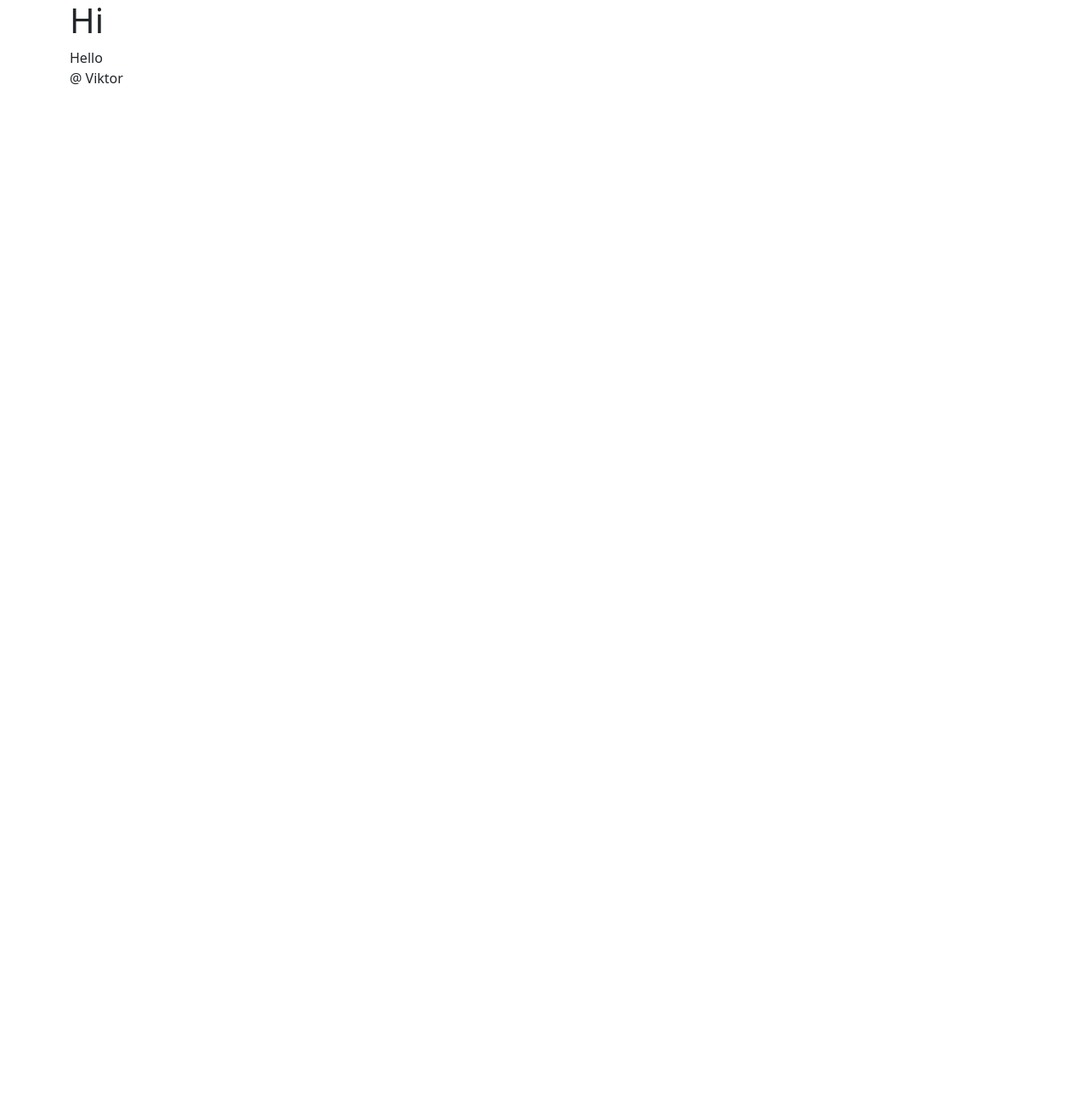
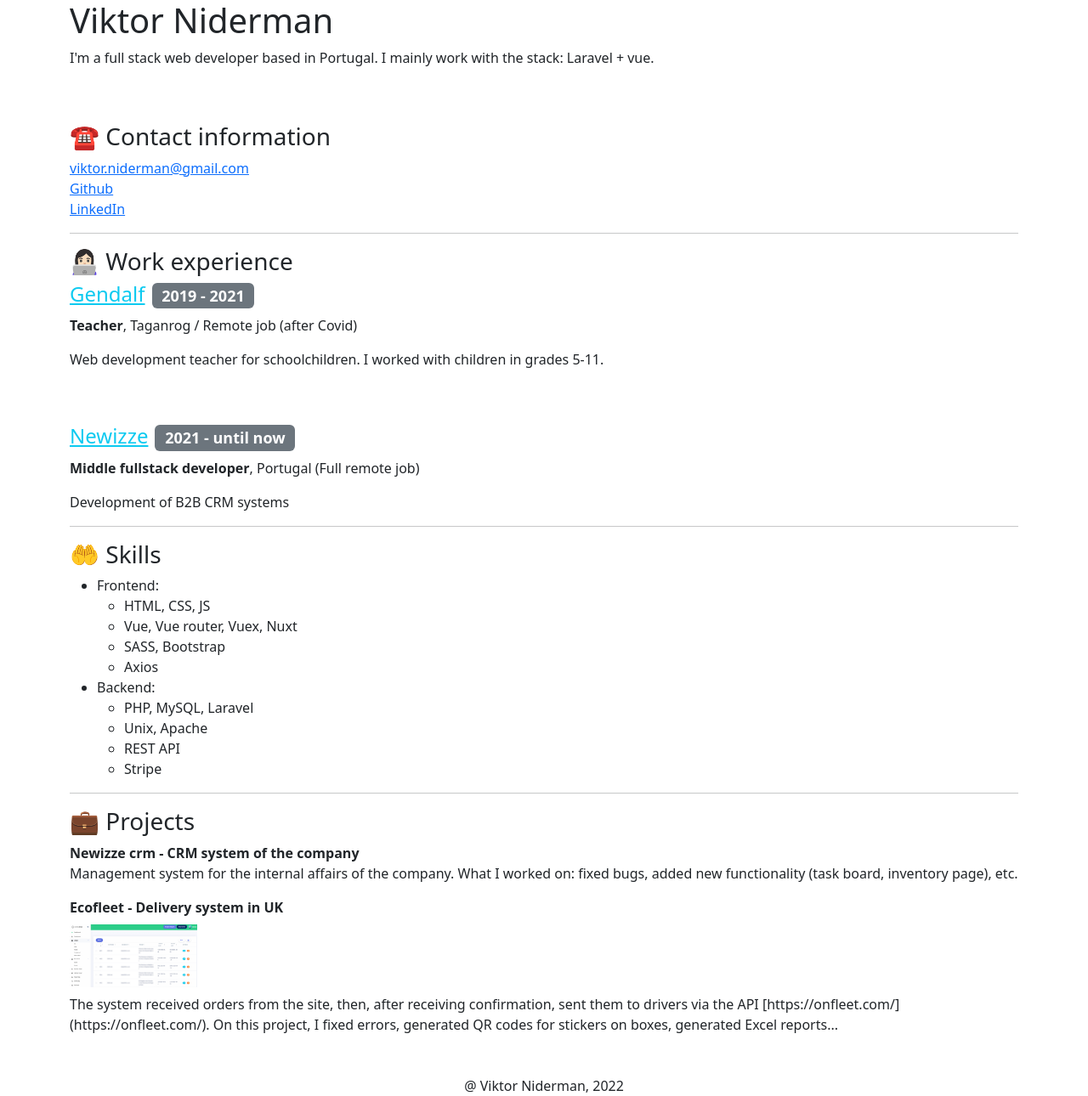
Before and after one commit to viktor-niderman/portfolio, a Vue app: page / in a window 1280 px wide. Shown: the whole page at 85% size. Before the commit the page ends 800 px from the top, so only its background shows below. Built offline with nearby package versions, Linux system fonts and the light colour scheme.

Commit message:
add info

```diff
--- a/src/views/Index.vue
+++ b/src/views/Index.vue
@@ -4,14 +4,95 @@
 
 <template>
   <div class="container">
-    <header>
-      <h1>Hi</h1>
+    <header class="pb-5">
+      <h1>Viktor Niderman</h1>
+      <p>I'm a full stack web developer based in Portugal. I mainly work with the stack: Laravel + vue.</p>
     </header>
     <main>
-      Hello
+      <div>
+        <h3>☎️ Contact information</h3>
+        <div>
+          <a href="mailto:viktor.niderman@gmail.com">viktor.niderman@gmail.com</a><br>
+          <a href="https://github.com/Zeref95">Github</a><br>
+          <a href="https://www.linkedin.com/in/viktor-niderman-28bb47219/">LinkedIn</a>
+        </div>
+      </div>
+      <hr>
+      <div>
+        <h3>👩🏻‍💻 Work experience</h3>
+        <div>
+          <h4>
+            <a href="https://gendalf.ru/" class="link-info me-2">Gendalf</a>
+            <span class="badge bg-secondary">2019 - 2021</span>
+          </h4>
+          <p><strong>Teacher</strong>,  Taganrog / Remote job (after Covid)</p>
+
+          <p>
+            Web development teacher for schoolchildren. I worked with children in grades 5-11.
+          </p>
+          <br><br>
+          <h4>
+            <a href="https://newizze.com/" class="link-info me-2">Newizze</a>
+            <span class="badge bg-secondary">2021 - until now</span>
+          </h4>
+          <p><strong>Middle fullstack developer</strong>, Portugal (Full remote job)</p>
+          <p>
+            Development of B2B CRM systems
+          </p>
+        </div>
+      </div>
+      <hr>
+      <div>
+        <h3>🤲 Skills</h3>
+        <div>
+          <ul>
+            <li>
+              Frontend:
+              <ul>
+                <li>HTML, CSS, JS</li>
+                <li>Vue, Vue router, Vuex, Nuxt</li>
+                <li>SASS, Bootstrap</li>
+                <li>Axios</li>
+              </ul>
+            </li>
+            <li>
+              Backend:
+              <ul>
+                <li>PHP, MySQL, Laravel</li>
+                <li>Unix, Apache</li>
+                <li>REST API</li>
+                <li>Stripe</li>
+              </ul>
+            </li>
+          </ul>
+        </div>
+      </div>
+      <hr>
+      <div>
+        <h3>💼 Projects</h3>
+        <div>
+          <div>
+            <strong>Newizze crm - CRM system of the company</strong>
+            <p>
+              Management system for the internal affairs of the company. What I worked on: fixed bugs, added new functionality (task board, inventory page), etc.
+            </p>
+          </div>
+          <div>
+            <strong>Ecofleet - Delivery system in UK</strong>
+            <div>
+              <img class="py-2" src="@/assets/images/projects/ecofleet.png" width="150px" alt="">
+            </div>
+            <p>
+              The system received orders from the site, then, after receiving confirmation, sent them to drivers via the API [https://onfleet.com/](https://onfleet.com/).
+              On this project, I fixed errors, generated QR codes for stickers on boxes, generated Excel reports...
+            </p>
+            <a href="https://ecofleet.com/"></a>
+          </div>
+     </div>
+      </div>
     </main>
-    <footer>
-      @ Viktor
+    <footer class="mt-5 text-center">
+      @ Viktor Niderman, 2022
     </footer>
   </div>
 </template>
```
Also changed, not shown: src/assets/images/projects/ecofleet.png (added).
